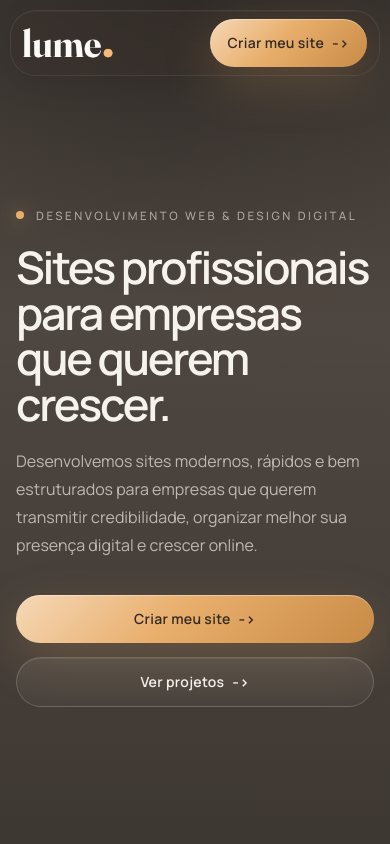
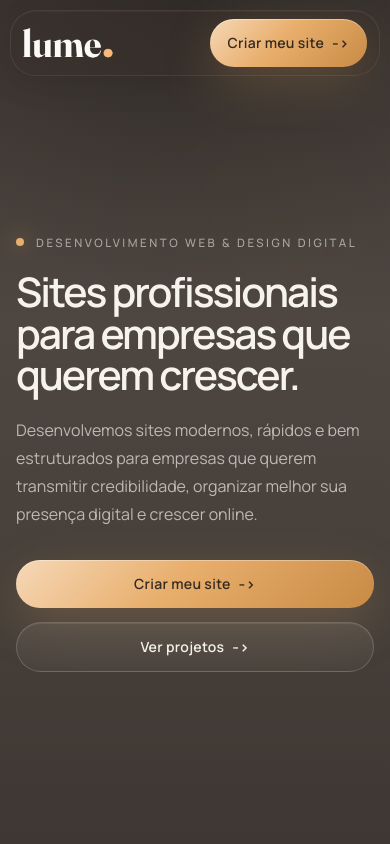
Before and after one commit to JuanGabrielGomes/Lume.v2, a Next.js app: page / in a window 390 px wide. Shown: the top 844 px of the page. Built offline with nearby package versions, Linux system fonts and the light colour scheme.

Commit message:
Polish mobile hero and button interactions

```diff
--- a/src/components/hero/hero-section.tsx
+++ b/src/components/hero/hero-section.tsx
@@ -18,7 +18,7 @@ export function HeroSection() {
   return (
     <section
       ref={sectionRef}
-      className="relative flex min-h-[100svh] items-center overflow-hidden pb-16 pt-32 md:pb-24 md:pt-36"
+      className="relative flex min-h-[100svh] items-center overflow-hidden pb-14 pt-28 md:pb-24 md:pt-36"
     >
       <HeroLightField activation={lampActivation} />
 
@@ -43,7 +43,7 @@ export function HeroSection() {
             initial={{ opacity: 0, y: 28 }}
             animate={{ opacity: 1, y: 0 }}
             transition={{ duration: 0.6, ease: easeOutExpo, delay: 0.4 }}
-            className="max-w-4xl text-balance text-[2.8rem] font-semibold leading-[1.02] tracking-[-0.05em] text-[#F6F2EC] sm:text-6xl lg:text-[5.15rem]"
+            className="max-w-4xl text-balance text-[2.55rem] font-semibold leading-[1.02] tracking-[-0.05em] text-[#F6F2EC] sm:text-6xl lg:text-[5.15rem]"
           >
             Sites profissionais para empresas que querem crescer.
           </motion.h1>
@@ -63,7 +63,7 @@ export function HeroSection() {
             initial={{ opacity: 0, y: 20 }}
             animate={{ opacity: 1, y: 0 }}
             transition={{ duration: 0.6, ease: easeOutExpo, delay: 0.8 }}
-            className="mt-9 flex flex-col gap-3.5 sm:flex-row sm:gap-4"
+            className="mt-8 flex flex-col gap-3.5 sm:flex-row sm:gap-4"
           >
             <ButtonLink href="#cta">Criar meu site</ButtonLink>
             <ButtonLink href="#projects" variant="secondary">
--- a/src/components/ui/button-link.tsx
+++ b/src/components/ui/button-link.tsx
@@ -1,6 +1,7 @@
 "use client";
 
-import { motion } from "framer-motion";
+import { motion, useReducedMotion } from "framer-motion";
+import { useUiCapabilities } from "@/lib/ui/use-ui-capabilities";
 
 type ButtonLinkProps = {
   href: string;
@@ -15,17 +16,25 @@ export function ButtonLink({
   variant = "primary",
   className = "",
 }: ButtonLinkProps) {
+  const prefersReducedMotion = useReducedMotion();
+  const { supportsHover, isMobileViewport } = useUiCapabilities();
   const buttonClass =
     variant === "primary" ? "primary-button" : "secondary-button";
+  const enableHoverMotion = supportsHover && !prefersReducedMotion;
+  const enableArrowLoop = variant === "primary" && !prefersReducedMotion && !isMobileViewport;
 
   return (
     <motion.a
       data-illuminate
       href={href}
-      whileHover={{
-        y: -3,
-        scale: variant === "primary" ? 1.025 : 1.015,
-      }}
+      whileHover={
+        enableHoverMotion
+          ? {
+              y: -3,
+              scale: variant === "primary" ? 1.025 : 1.015,
+            }
+          : undefined
+      }
       whileTap={{ scale: 0.985, y: -1 }}
       transition={{ type: "spring", stiffness: 340, damping: 24, mass: 0.7 }}
       className={`${buttonClass} group relative overflow-hidden ${className}`.trim()}
@@ -41,11 +50,11 @@ export function ButtonLink({
           aria-hidden
           className="text-base leading-none"
           initial={false}
-          animate={{ x: variant === "primary" ? [0, 4, 0] : 0 }}
+          animate={enableArrowLoop ? { x: [0, 4, 0] } : { x: 0 }}
           transition={{
             duration: 1.8,
             ease: "easeInOut",
-            repeat: Number.POSITIVE_INFINITY,
+            repeat: enableArrowLoop ? Number.POSITIVE_INFINITY : 0,
             repeatDelay: 2.8,
           }}
         >
```
